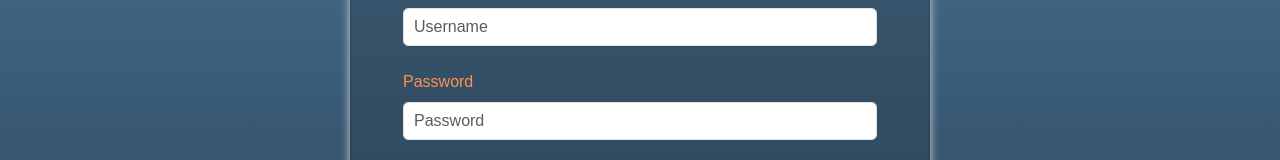
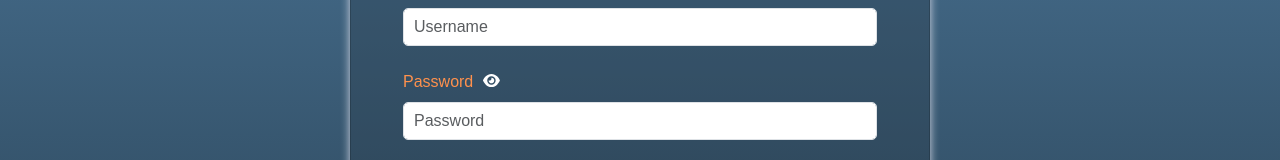
Before and after one commit to tangiambe/fitness-tracker, a React (Create React App) app in the folder frontend/tracker-app/: page /login in a window 1280 px wide. Shown: the part 408-568 px from the top of the page. Built offline with nearby package versions, Linux system fonts and the light colour scheme; a web font is replaced by a local one.

Commit message:
added pwd visbility toggle to login

```diff
--- a/frontend/tracker-app/src/components/Login.js
+++ b/frontend/tracker-app/src/components/Login.js
@@ -11,6 +11,9 @@ import { Alert } from "react-bootstrap";
 import InputGroup from 'react-bootstrap/InputGroup'
 import UserApi from "../api/UserApi";
 import Cookies from 'js-cookie'; // Import the js-cookie library
+import { FontAwesomeIcon } from "@fortawesome/react-fontawesome";
+import { faEye } from "@fortawesome/free-solid-svg-icons";
+import { faEyeSlash } from "@fortawesome/free-solid-svg-icons";
 
 
 
@@ -63,10 +66,10 @@ export const Login = () => {
     }, [user, dispatch, navigate, auth])
 
     /* Password Visiblity */
-    // const [passwordShown, setPasswordShown] = useState(false);
-    // const togglePasswordVisiblity = () => { setPasswordShown(passwordShown ? false : true) };
-    // const showPwd = <FontAwesomeIcon icon={faEye} />;
-    // const hidePwd = <FontAwesomeIcon icon={faEyeSlash} />;
+    const [passwordShown, setPasswordShown] = useState(false);
+    const togglePasswordVisiblity = () => { setPasswordShown(passwordShown ? false : true) };
+    const showPwd = <FontAwesomeIcon icon={faEye} />;
+    const hidePwd = <FontAwesomeIcon icon={faEyeSlash} />;
 
     return (
         <>
@@ -97,19 +100,17 @@ export const Login = () => {
                                     />
                                 </Form.Group>
                                 <Form.Group className="mt-4 mb-4">
-                                    <Form.Label htmlFor="password">Password</Form.Label>
+                                    <Form.Label htmlFor="password">Password
+                                    <i onClick={togglePasswordVisiblity}>{passwordShown ? hidePwd : showPwd}</i>
+                                    </Form.Label>
                                     <InputGroup>
                                         <Form.Control
                                             required
-                                            type="password"
+                                            type={passwordShown ? "text" : "password"}
                                             id="password"
                                             name="password"
                                             placeholder="Password"
                                         />
-                                        {/* This Input Group handles the Password Visibility Toggle */}
-                                        {/* <InputGroup.Text >
-                                            <i onClick={togglePasswordVisiblity}>{passwordShown ? hidePwd : showPwd}</i>
-                                        </InputGroup.Text> */}
                                     </InputGroup>
                                 </Form.Group>
                                 <Button type="submit" className="login_btn">Login</Button>
```
